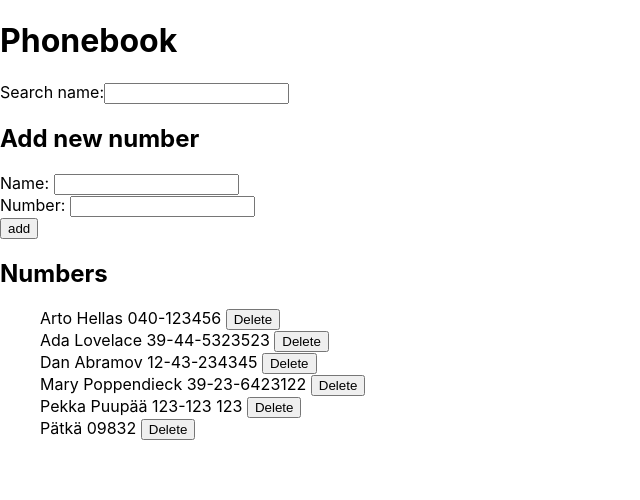
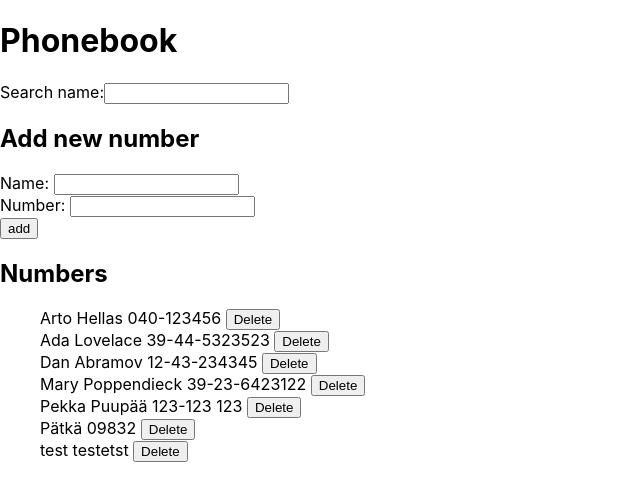
Before and after one commit to aarneharju/fullstack-open-2022, a React (Create React App) app in the folder part2/phonebook/: page / in a window 1280 px wide. Shown: the top 500 px of the page, without its empty margins (0-640 px from the left). Built offline with nearby package versions, Linux system fonts and the light colour scheme; data requests are answered from the project's data file.

Commit message:
useEffect infinite loop fixed

```diff
--- a/part2/phonebook/db.json
+++ b/part2/phonebook/db.json
@@ -29,6 +29,11 @@
       "name": "Pätkä",
       "number": "09832",
       "id": 6
+    },
+    {
+      "name": "test",
+      "number": "testetst",
+      "id": 7
     }
   ]
 }
--- a/part2/phonebook/src/App.js
+++ b/part2/phonebook/src/App.js
@@ -74,7 +74,7 @@ const App = () => {
   useEffect(() => {
     apiCalls.getAllPersons()
       .then(data => setPersons(data));
-  }, [persons])
+  }, [persons.length])
 
   // Handler functions
   const handleSearch = (event) => {
```
